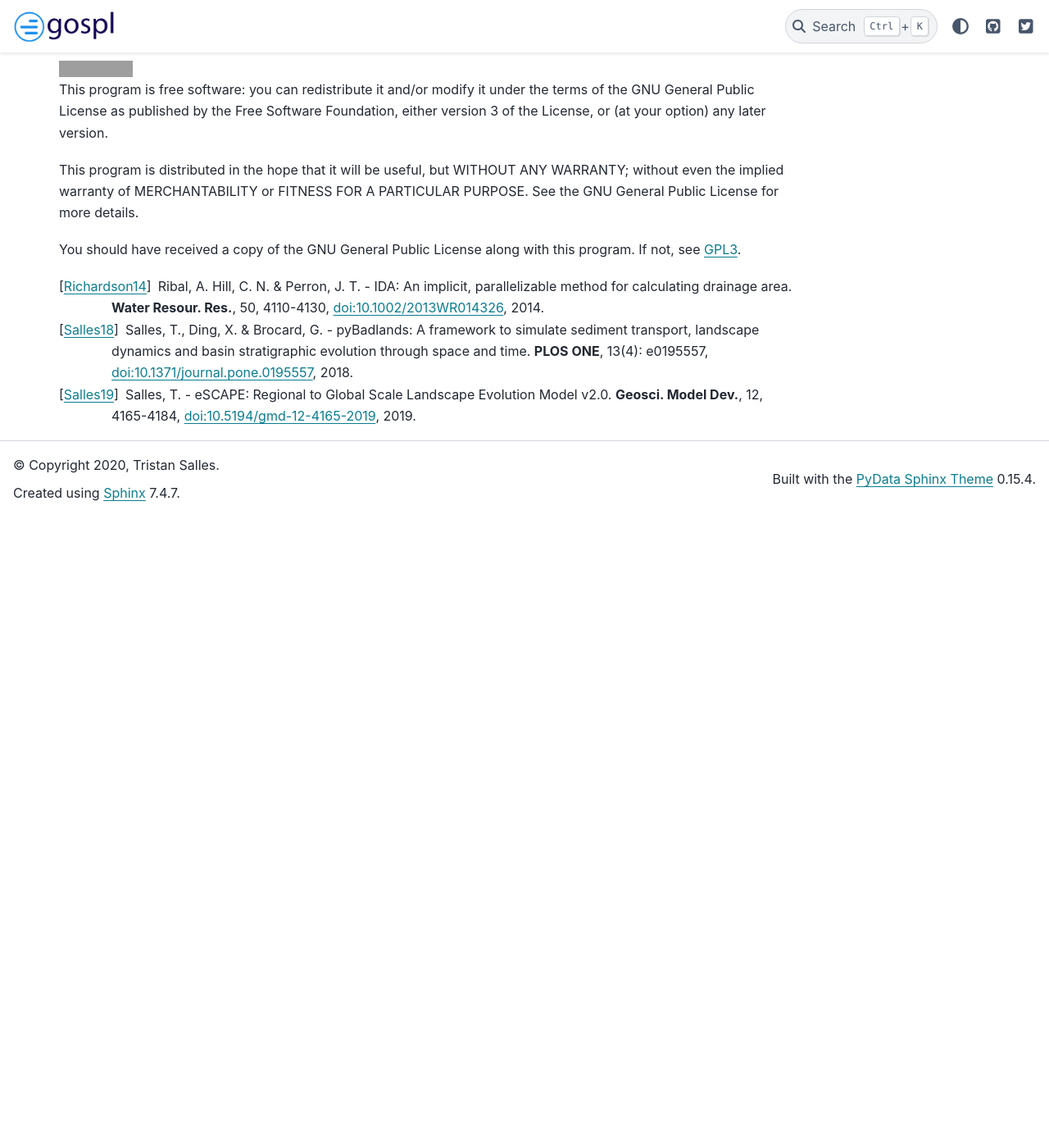
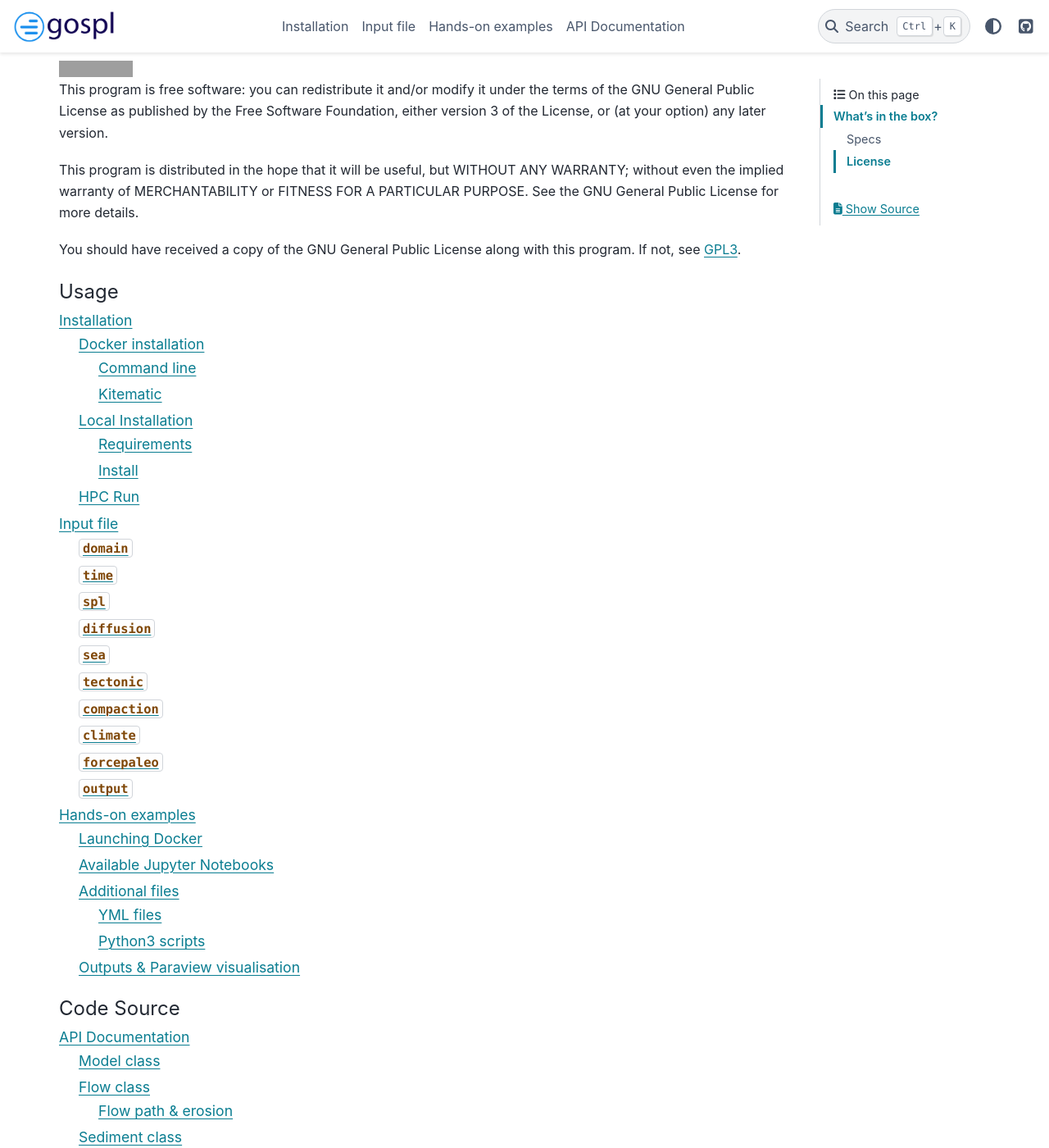
Before and after one commit to Geodels/gospl, a Sphinx documentation site: the page built from docs/index.rst, in a window 1280 px wide and 1400 px high, scrolled down 1222 px. Shown: the whole window at 82% size. Built offline with Sphinx 7.4.7 and the PyData theme 0.15.4, drawn with Linux system fonts in a browser that asks for light colours; the version number is read from the project's files by our own code; before the commit the page ends 1852 px from its top, so only the background shows below that; some of the changed text lies outside the part shown; grey boxes are pictures that could not be loaded.

Commit message:
update theme

```diff
--- a/docs/conf.py
+++ b/docs/conf.py
@@ -109,9 +109,8 @@ html_theme = "pydata_sphinx_theme"
 html_logo = "images/logo.png"
 html_theme_options = {
     "github_url": "https://github.com/Geodels/gospl",
-    "twitter_url": "https://twitter.com/salles_tristan",
-    "search_bar_text": "Search gospl docs ...",
-    "show_toc_level": 2,
+    "search_bar_text": "Search GOSPL docs ...",
+    "show_toc_level": 3,
 }
 # html_theme_options = {
 #     "logo_only": True,
--- a/docs/index.rst
+++ b/docs/index.rst
@@ -51,6 +51,24 @@ This program is distributed in the hope that it will be useful, but WITHOUT ANY
 You should have received a copy of the GNU General Public License along with this program. If not, see `GPL3`_.
 
 
+.. toctree::
+   :maxdepth: 3
+   :name: Usage
+   :caption: Usage
+
+   install.rst
+   inputfile.rst
+   examples.rst
+
+
+.. toctree::
+   :maxdepth: 3
+   :name: Code Source
+   :caption: Code Source
+
+   api.rst
+
+
 .. [Richardson14] Ribal, A. Hill, C. N. & Perron, J. T. -
     IDA: An implicit, parallelizable method for calculating drainage area. **Water Resour. Res.**, 50, 4110-4130, `doi:10.1002/2013WR014326`_, 2014.
 
```
